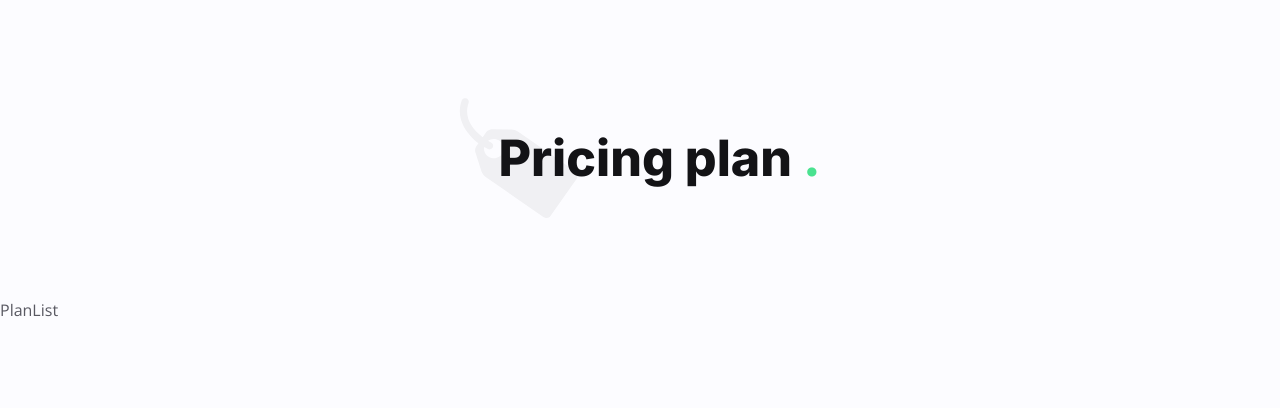
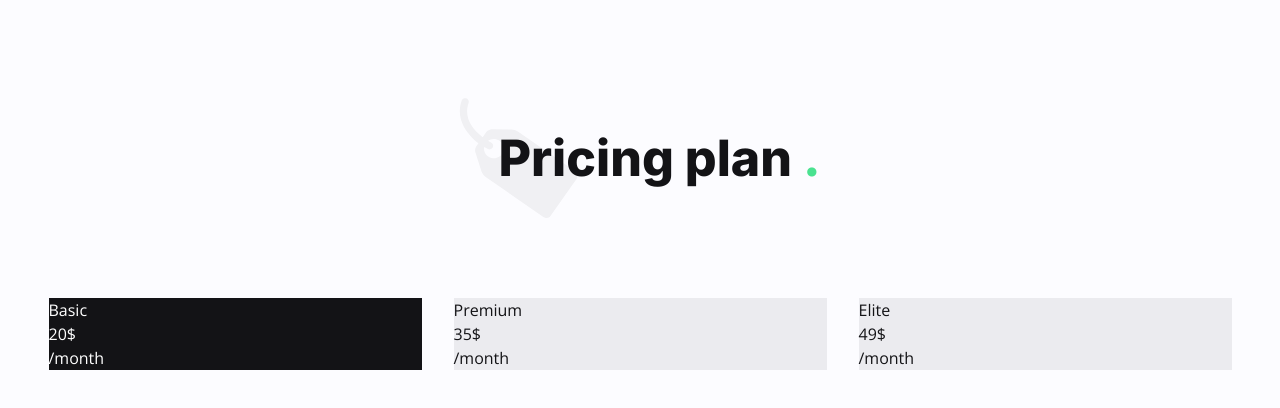
Before and after one commit to Hossein1371za/gym-react-taiwind, a React (Create React App) app: page / in a window 1280 px wide. Shown: the part 2162-2570 px from the top of the page. Built offline with nearby package versions, Linux system fonts and the light colour scheme.

Commit message:
name and pricing

```diff
--- a/src/components/PlanList.js
+++ b/src/components/PlanList.js
@@ -1,9 +1,44 @@
-import React from 'react'
+import React, { useState } from "react";
 
-const PlanList = () => {
+import { BsCheckCircleFill } from "react-icons/bs";
+
+const PlanList = ({ plans }) => {
+  const [index, setIndex] = useState(0);
   return (
-    <div>PlanList</div>
-  )
-}
+    <div className="flex flex-col lg:flex-row items-center justify-center max-w-[1280px] mx-auto gap-y-4">
+      {plans.map((plan, idx) => {
+        const { name, price, list, delay } = plan;
+        return (
+          <div
+            onClick={()=>setIndex(idx)}
+            key={idx}
+            className="w-full md:max-w-[620px] lg:max-w-[405px] rounded-sm px-4 lg:min-h-[550px]"
+          >
+            <div
+              className={`${
+                idx === index
+                  ? "bg-neutral-500 text-white"
+                  : "bg-neutral-400/10 text-neutral-500"
+              }`}
+            >
+                {/* name and pricing */}
+              <div>
+              <div>{name}</div>
+                <div>
+                  <div>
+                    <span>{price}</span>
+                    <span>$</span>
+                  </div>
+                  <span>/month</span>
+                </div>
+              </div>
+              {/* list and button*/}
+            </div>
+          </div>
+        );
+      })}
+    </div>
+  );
+};
 
-export default PlanList
+export default PlanList;
--- a/src/components/Pricing.js
+++ b/src/components/Pricing.js
@@ -15,7 +15,7 @@ const Pricing = () => {
           {title} <span className="text-primary-200">.</span>
         </h2>
       </div>
-      <PlanList />
+      <PlanList plans={plans}/>
     </section>
   );
 };
```
